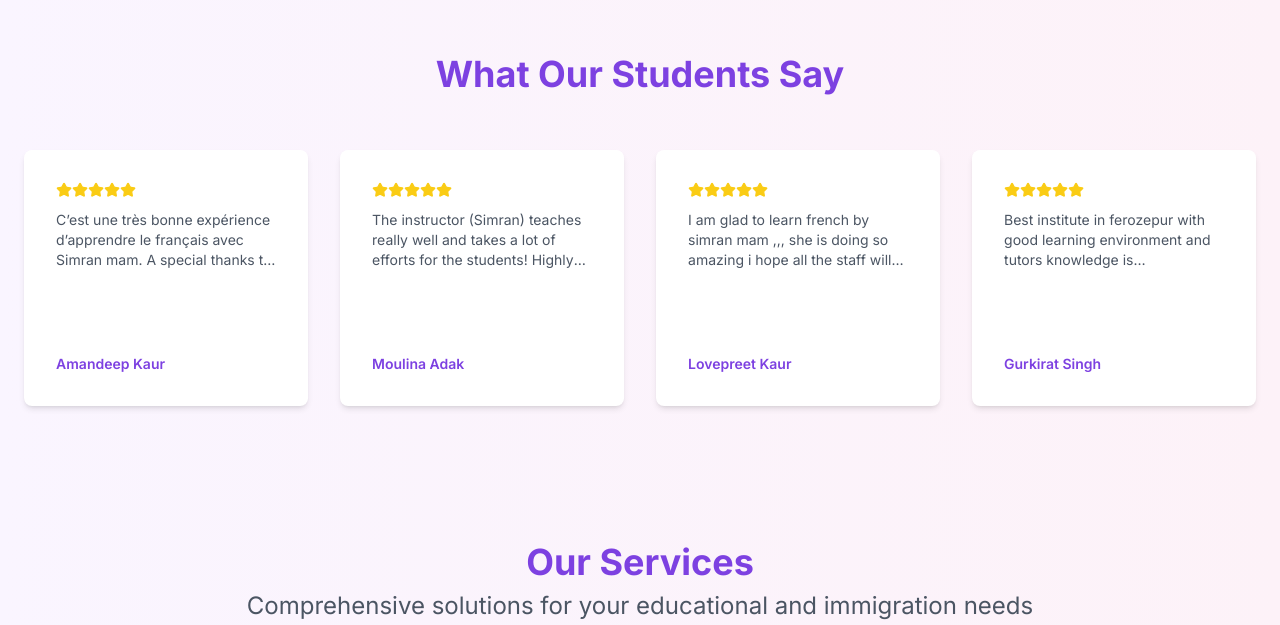
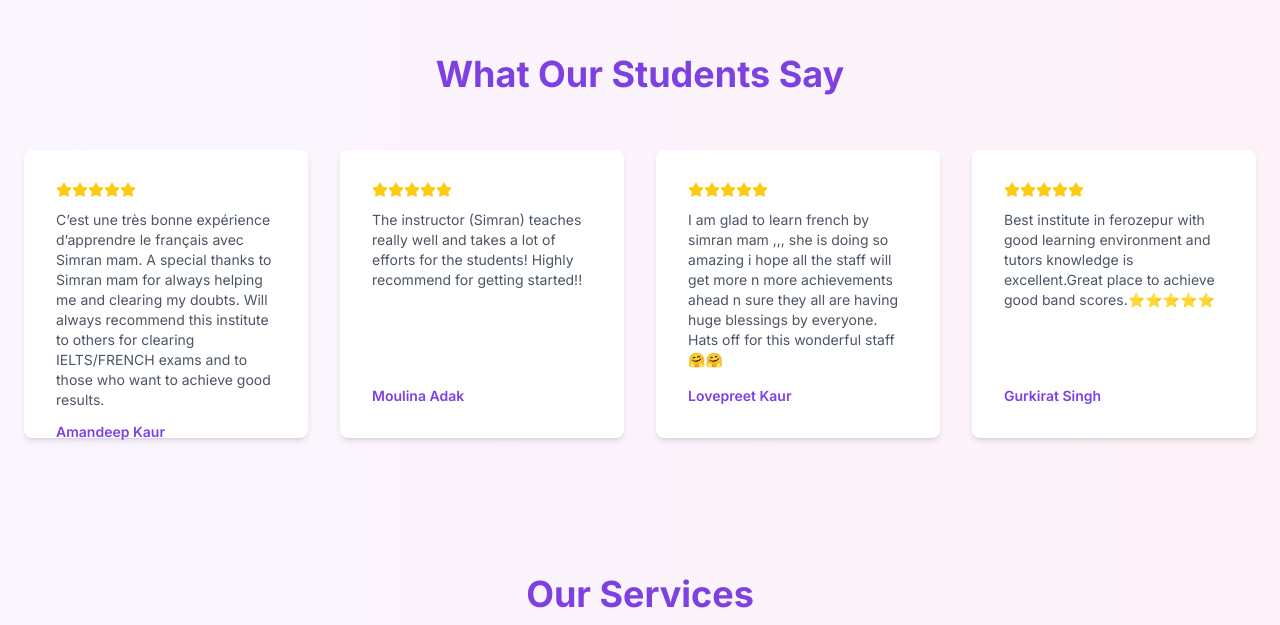
Before and after one commit to harrykamboj1/Aims-website, a Next.js app: page / in a window 1280 px wide. Shown: the part 1610-2235 px from the top of the page. Built offline with nearby package versions, Linux system fonts and the light colour scheme.

Commit message:
Minor changes

```diff
--- a/src/app/components/Gallery.tsx
+++ b/src/app/components/Gallery.tsx
@@ -21,6 +21,8 @@ const Gallery = () => {
 
   const autoplayOptions = {
     delay: 3000,
+    stopOnInteraction: false,
+    stopOnFocusIn: false,
   };
 
   return (
--- a/src/app/components/testimonial.tsx
+++ b/src/app/components/testimonial.tsx
@@ -12,6 +12,8 @@ import Autoplay from "embla-carousel-autoplay";
 const Testimonial = () => {
   const autoplayOptions = {
     delay: 3000,
+    stopOnInteraction: false,
+    stopOnFocusIn: false,
   };
 
   return (
@@ -35,7 +37,7 @@ const Testimonial = () => {
                 className="sm:basis-2/3 md:basis-1/2 lg:basis-1/3 xl:basis-1/4 pl-4"
               >
                 <motion.div
-                  className="bg-white p-8 rounded-lg shadow-md h-64 flex flex-col justify-between m-2"
+                  className="bg-white p-8 rounded-lg shadow-md h-72 flex flex-col justify-between m-2"
                   whileHover={{ scale: 1.05 }}
                   transition={{ type: "spring", stiffness: 300 }}
                 >
@@ -53,7 +55,7 @@ const Testimonial = () => {
                         />
                       ))}
                     </div>
-                    <p className="text-gray-600 mb-3 text-sm line-clamp-3">
+                    <p className="text-gray-600 mb-3 text-sm">
                       {testimonial.review}
                     </p>
                   </div>
--- a/src/app/data/data.ts
+++ b/src/app/data/data.ts
@@ -3,7 +3,7 @@ export const testimonials = [
     name: "Aashita sharma",
     stars: 5,
     review:
-      "I am learning French from Simran mam from last 5 months. The way she explains each and everything makes the things so easy to understand. She always maintains the postive atmosphere in the class so that students feel themselves motivated and supported. Highly recommend to every one to take the opportunity to study Ielts / French from the AIMS. Best institute ⭐️😇",
+      "I am learning French from Simran mam from last 5 months. The way she explains each and everything makes the things so easy to understand. Highly recommend to every one to take the opportunity to study Ielts / French from the AIMS. Best institute ⭐️😇",
   },
   {
     name: "Amandeep Kaur",
```
